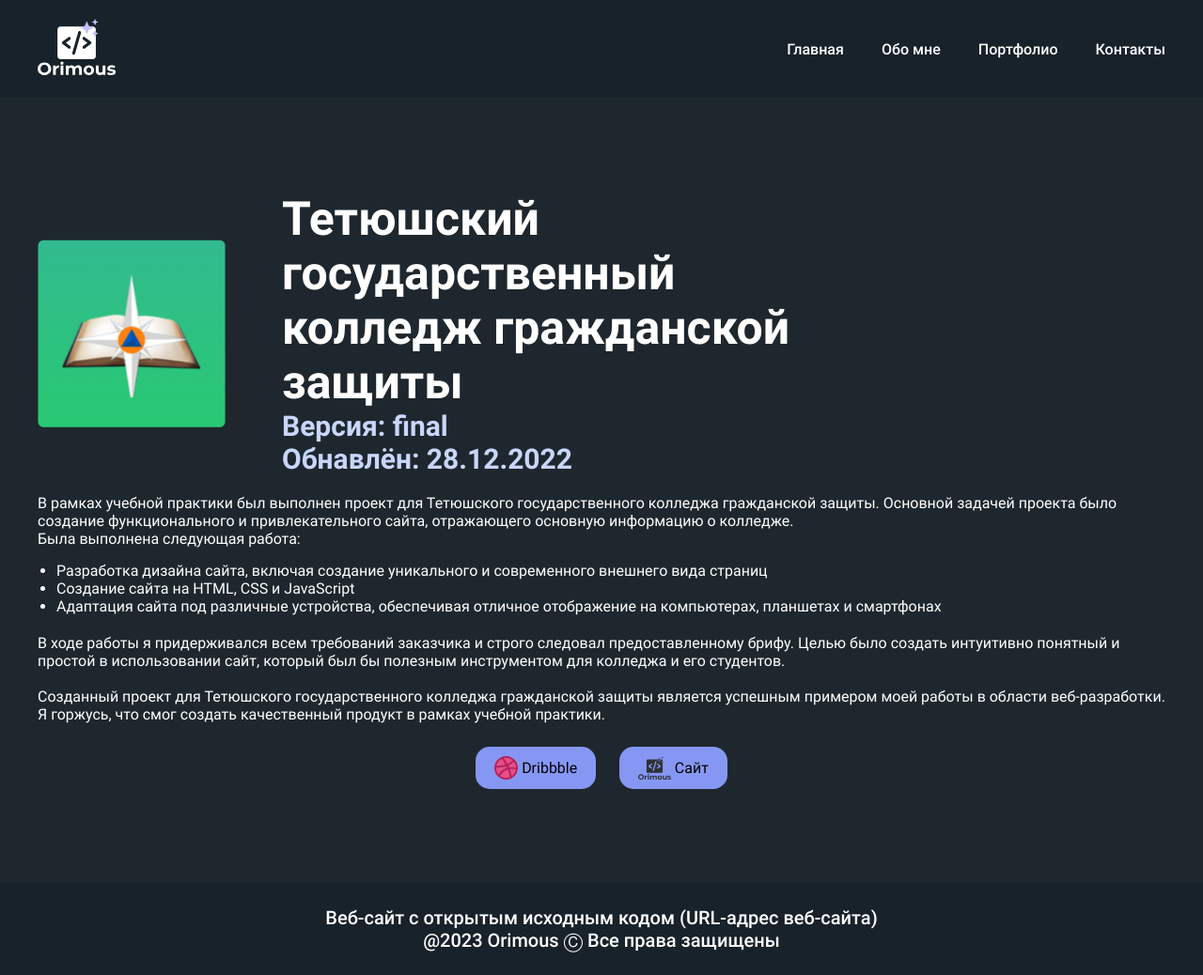
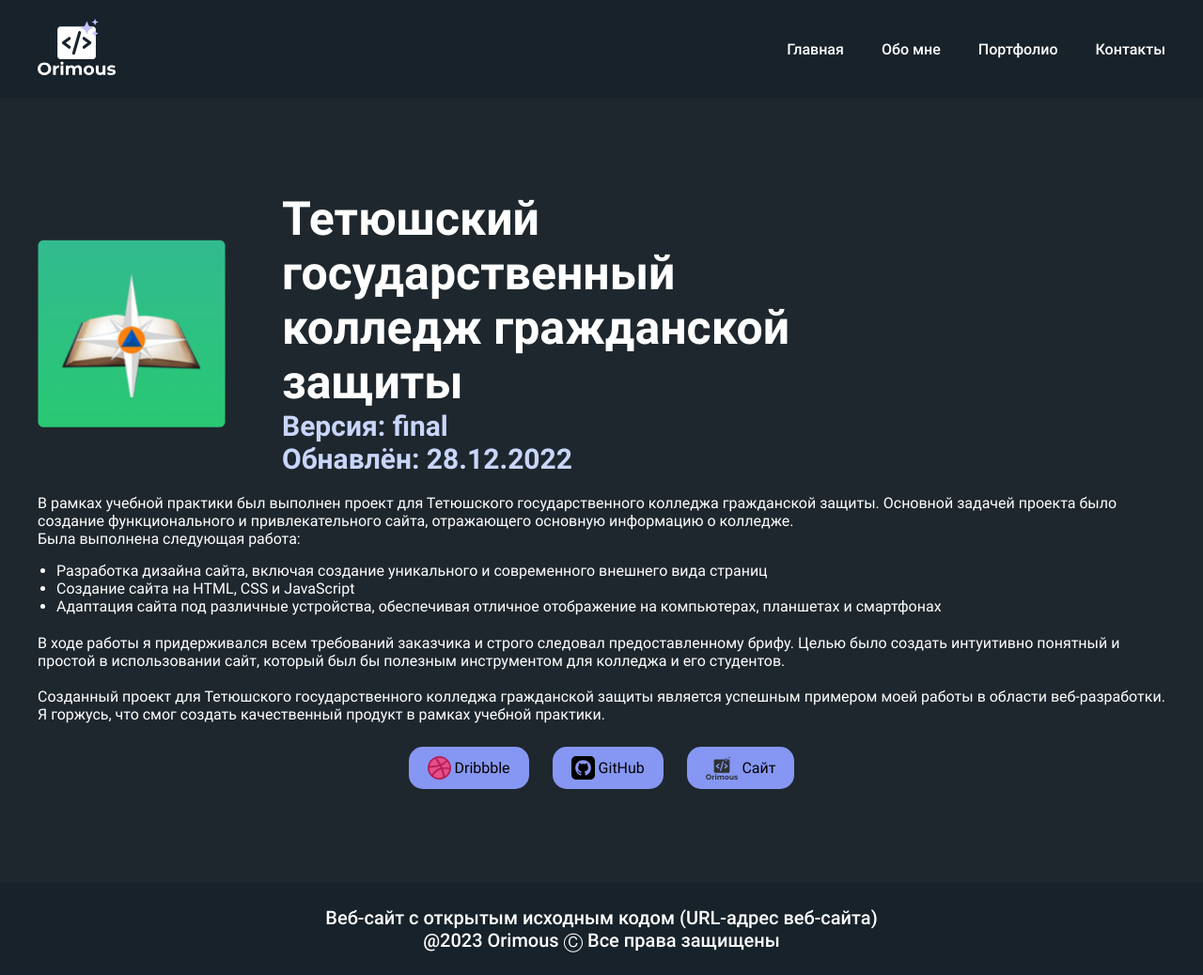
Before and after one commit to Orimous/Orimous, a plain HTML site: page project/TGKGZ.html in a window 1280 px wide. Shown: the whole page at 94% size. Drawn offline with Linux system fonts and the light colour scheme.

Commit message:
Update information

```diff
--- a/project/TGKGZ.html
+++ b/project/TGKGZ.html
@@ -58,6 +58,10 @@
           <img src="../img/dribbble_icon.svg" alt="">
           Dribbble
         </a>
+        <a href="https://github.com/Orimous/TGKGZ" target="_blank" class="app__down">
+          <img src="../img/github_icon.svg" alt="">
+          GitHub
+        </a>
         <a href="https://orimous.github.io/TGKGZ/" target="_blank" class="app__down">
           <img src="../img/logo_dark.svg" alt="">
           Сайт
```
Also changed, not shown: pages/portfolio.html (+1 -1 lines), img/github_icon.svg (added).
